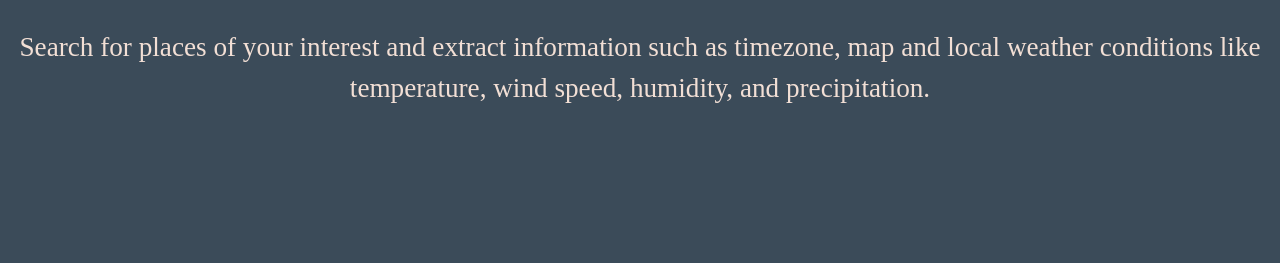
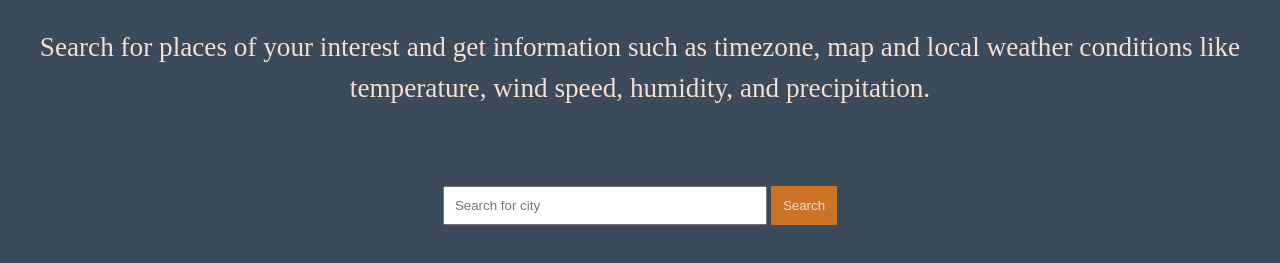
Before and after one commit to Queen-esther01/Geo-Search-web-app, a plain HTML site: page index.html in a window 1280 px wide. Shown: the part 85-348 px from the top of the page. Drawn offline with Linux system fonts and the light colour scheme.

Commit message:
added a placeholder for search bar last minute

```diff
--- a/index.html
+++ b/index.html
@@ -18,11 +18,41 @@
             line-height: 1.5em;
             color: #F2DFD5;
         }
+        @media(max-width: 500px){
+            p{
+                font-size: 1.5em;
+            }
+        }
+        [input-container]{
+            text-align: center;
+            padding: 50px;
+        }
+        [input-container] input{
+            width: 300px;
+            padding: 10px;
+            outline: none;
+        }
+        @media(max-width: 500px){
+            [input-container] input{
+                width: 200px;
+            }
+        }
+        [input-container] button{
+            padding: 12px;
+            background-color: rgb(204, 115, 38);
+            border: none;
+            color: #F2DFD5;
+            outline: none;
+        }
     </style>
     <body>
         <h1>Geo-Search</h1>
-        <p>Search for places of your interest and extract information
+        <p>Search for places of your interest and get information
             such as timezone, map and local weather conditions like
             temperature, wind speed, humidity, and precipitation.</p>
+        <form input-container>
+            <input placeholder="Search for city">
+            <button>Search</button>
+        </form>
     </body>
 </html>
```
